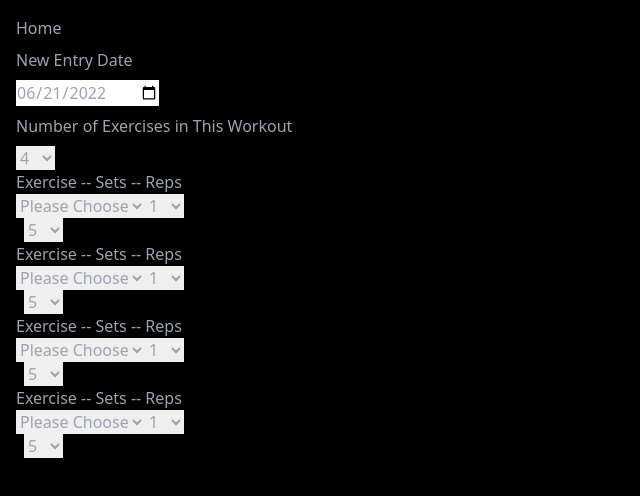
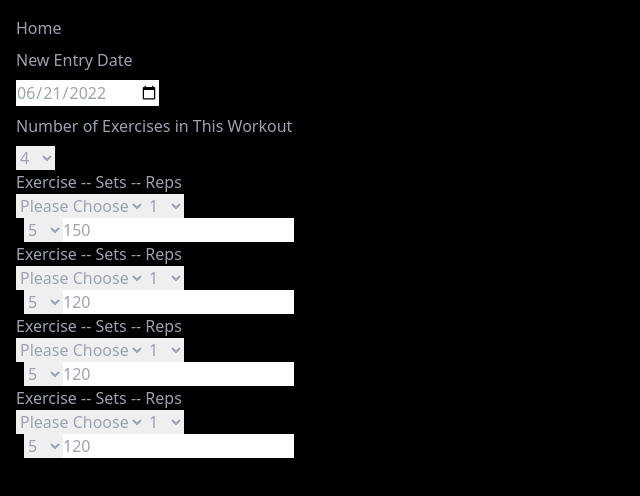
Before and after one commit to Jerrad-Johnson/WorkoutApp, a React (Create React App) app: page / in a window 1280 px wide. Shown: the top 496 px of the page, without its empty margins (0-640 px from the left). Built offline with nearby package versions, Linux system fonts and the light colour scheme.

Commit message:
Added dynamically-rendered weight inputs. They're ready to take values from previous sessions.

```diff
--- a/src/Home.tsx
+++ b/src/Home.tsx
@@ -8,6 +8,7 @@ function Home(){
     const [exercisesPresetState, setExercisesPresetState] = useState<string[]>([]);
     const [defaultRepCountState, setDefaultRepCountState] = useState<number>(5);
     const [serverResponseState, setServerResponseState] = useState<string>("Awaiting response...");
+    const [defaultWeightState, setDefaultWeightState] = useState<number[][]>([[150, 110, 150, 150], [120, 120, 120], [120, 120, 120], [120, 120, 120]]);
 
     let date: string = todaysDateForHTMLCalendar();
 
@@ -27,6 +28,7 @@ function Home(){
                 currentNumberOfExercisesState = {currentNumberOfExercisesState}
                 defaultRepCountState = {defaultRepCountState}
                 exerciseTypesState = {exerciseTypesState}
+                defaultWeightState = {defaultWeightState}
             />
             <br />
         </form>
@@ -34,9 +36,10 @@ function Home(){
     );
 }
 
-function ExercisesComponent({currentNumberOfExercisesState, defaultRepCountState, exerciseTypesState}:
+function ExercisesComponent({currentNumberOfExercisesState, defaultRepCountState, exerciseTypesState, defaultWeightState}:
                                 {currentNumberOfExercisesState: number, defaultRepCountState: number,
-                                    exerciseTypesState: string[]}){
+                                    exerciseTypesState: string[], defaultWeightState: number[][]}){
+
     let exercisesComponents: JSX.Element[] =
         Array.from({length: currentNumberOfExercisesState}, (_v, k) => {
         return (
@@ -50,6 +53,7 @@ function ExercisesComponent({currentNumberOfExercisesState, defaultRepCountState
                 />
                 <SetSelector
                     defaultRepCountState = {defaultRepCountState}
+                    defaultWeight = {defaultWeightState[k]}
                 />
 
             </div>
@@ -99,25 +103,32 @@ function TypesOfExercises({exerciseTypesState}: {exerciseTypesState: string[]}){
         )
 }
 
-function SetSelector({defaultRepCountState}: {defaultRepCountState: number}){
+function SetSelector({defaultRepCountState, defaultWeight}:
+                         {defaultRepCountState: number, defaultWeight: number[]}){
     const [setCountState, setSetCountState] = useState<number>(1);
+    const [defaultWeightState, setDefaultWeightState] = useState<number>(100);
+
     let maxSetCount: number[] = [];
-    let numberOfRepCountersForThisSet: number[] = [];
+    let numberOfCountersForThisSet: number[] = [];
 
     for (let i = 0; i < 12; i++){
         maxSetCount[i] = i+1;
     }
 
     for (let i = 0; i < setCountState; i++){
-        numberOfRepCountersForThisSet[i] = i+1;
+        numberOfCountersForThisSet[i] = i+1;
     }
 
-    cc(numberOfRepCountersForThisSet)
 
-    let repCountersForThisSet = numberOfRepCountersForThisSet.map((e, k) => {
+
+    let repCountersForThisSet = numberOfCountersForThisSet.map((e, k) => {
         return (
            <div key={k}>
                <RepSelector defaultRepCountState = {defaultRepCountState} />
+               <WeightInput
+                   defaultWeight = {defaultWeight[k]}
+                   defaultWeightState = {defaultWeightState}
+               />
            </div>
         );
     });
@@ -157,6 +168,15 @@ function RepSelector({defaultRepCountState}: {defaultRepCountState: number}){
             {repCountOptions}
         </select>
         );
+}
+
+function WeightInput({defaultWeight, defaultWeightState}: {defaultWeight: number, defaultWeightState: number}){
+    return (<>
+            <input type={"text"} defaultValue={defaultWeight || defaultWeightState}
+                onChange={(e)  => {
+                e.preventDefault();
+            }} />
+    </>)
 }
 
 function todaysDateForHTMLCalendar(){
```
